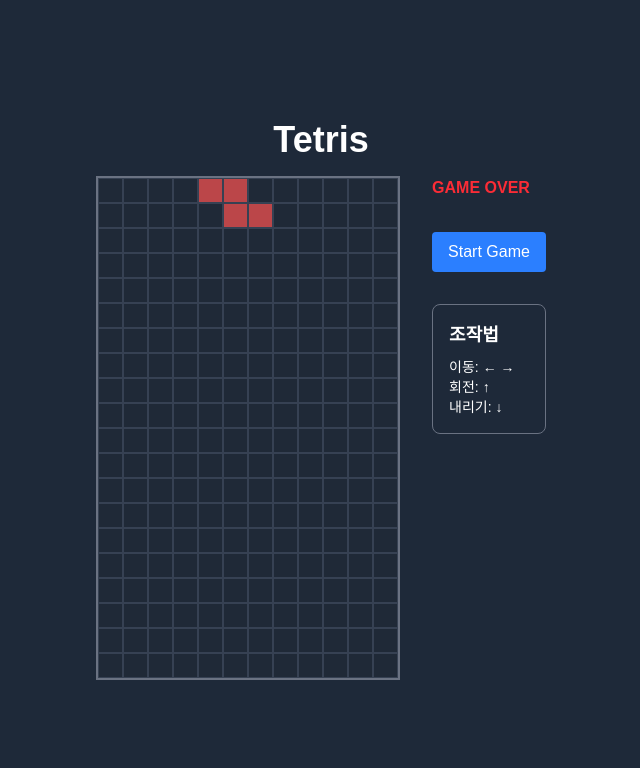
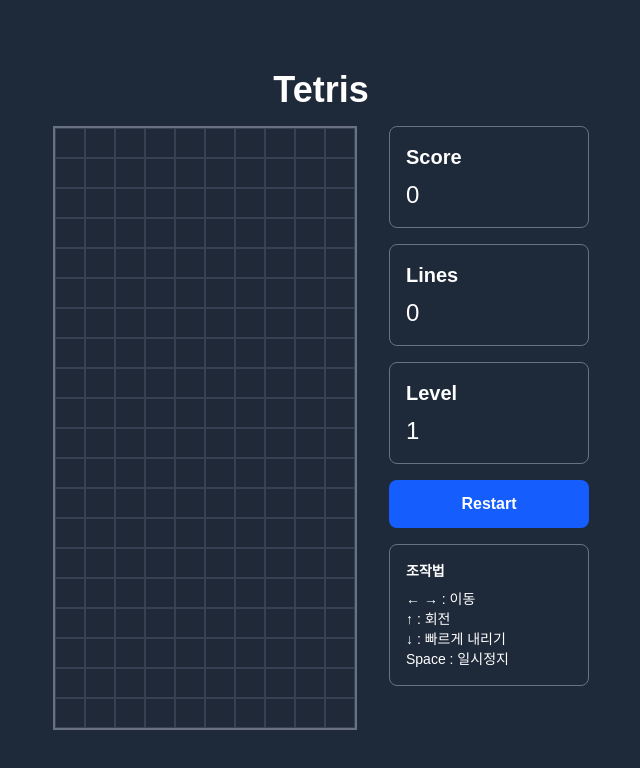
Before and after one commit to kangseonyeob/my-mini-games, a Next.js app: page /tetris in a window 1280 px wide. Shown: the top 768 px of the page, without its empty margins (319-959 px from the left). Built offline with nearby package versions, Linux system fonts and the light colour scheme.

Commit message:
feat: Complete rewrite of Tetris with stable architecture

```diff
--- a/app/tetris/page.tsx
+++ b/app/tetris/page.tsx
@@ -2,276 +2,213 @@
 
 import { useState, useEffect, useCallback } from 'react';
 
-// Types
-export type STAGECELL = string | number;
-export type STAGE = STAGECELL[][];
+const BOARD_WIDTH = 10;
+const BOARD_HEIGHT = 20;
 
-export type PLAYER = {
-  pos: {
-    x: number;
-    y: number;
-  };
-  tetromino: {
-    shape: number[][];
-    color: string;
-  };
-  tetrominoKey: string | number;
+const TETROMINOES = {
+  I: { shape: [[1, 1, 1, 1]], color: '80, 227, 230' },
+  J: { shape: [[1, 0, 0], [1, 1, 1]], color: '36, 95, 223' },
+  L: { shape: [[0, 0, 1], [1, 1, 1]], color: '223, 173, 36' },
+  O: { shape: [[1, 1], [1, 1]], color: '223, 217, 36' },
+  S: { shape: [[0, 1, 1], [1, 1, 0]], color: '48, 211, 56' },
+  T: { shape: [[1, 1, 1], [0, 1, 0]], color: '132, 61, 198' },
+  Z: { shape: [[1, 1, 0], [0, 1, 1]], color: '227, 78, 78' },
 };
 
-const LINE_POINTS = [40, 100, 300, 1200];
+const TETROMINO_KEYS = Object.keys(TETROMINOES);
 
-// Tetrominoes
-const TETROMINOES = {
-  0: { shape: [[0]], color: '0, 0, 0' },
-  I: {
-    shape: [[1, 1, 1, 1]],
-    color: '80, 227, 230',
-  },
-  J: {
-    shape: [
-      [1, 0, 0],
-      [1, 1, 1],
-    ],
-    color: '36, 95, 223',
-  },
-  L: {
-    shape: [
-      [0, 0, 1],
-      [1, 1, 1],
-    ],
-    color: '223, 173, 36',
-  },
-  O: {
-    shape: [
-      [1, 1],
-      [1, 1],
-    ],
-    color: '223, 217, 36',
-  },
-  S: {
-    shape: [
-      [0, 1, 1],
-      [1, 1, 0],
-    ],
-    color: '48, 211, 56',
-  },
-  T: {
-    shape: [
-      [1, 1, 1],
-      [0, 1, 0],
-    ],
-    color: '132, 61, 198',
-  },
-  Z: {
-    shape: [
-      [1, 1, 0],
-      [0, 1, 1],
-    ],
-    color: '227, 78, 78',
-  },
+const createEmptyBoard = () =>
+  Array(BOARD_HEIGHT).fill(null).map(() => Array(BOARD_WIDTH).fill(0));
+
+const getRandomTetromino = () => {
+  const key = TETROMINO_KEYS[Math.floor(Math.random() * TETROMINO_KEYS.length)];
+  return { key, ...TETROMINOES[key as keyof typeof TETROMINOES] };
 };
 
-const randomTetromino = () => {
-  const tetrominoes = 'IJLOSTZ';
-  const randTetromino =
-    tetrominoes[Math.floor(Math.random() * tetrominoes.length)];
-  return {
-    key: randTetromino,
-    object: TETROMINOES[randTetromino as keyof typeof TETROMINOES],
-  };
-};
+const isValidPosition = (board: number[][], piece: number[][], x: number, y: number) => {
+  for (let py = 0; py < piece.length; py++) {
+    for (let px = 0; px < piece[py].length; px++) {
+      if (piece[py][px]) {
+        const newX = x + px;
+        const newY = y + py;
 
-const STAGE_WIDTH = 12;
-const STAGE_HEIGHT = 20;
+        if (newX < 0 || newX >= BOARD_WIDTH || newY >= BOARD_HEIGHT) {
+          return false;
+        }
 
-const createStage = (): STAGE =>
-  Array.from(Array(STAGE_HEIGHT), () => Array(STAGE_WIDTH).fill(0));
-
-const checkCollision = (
-  playerState: PLAYER,
-  gameStage: STAGE,
-  { x: moveX, y: moveY }: { x: number; y: number }
-) => {
-  for (let y = 0; y < playerState.tetromino.shape.length; y += 1) {
-    for (let x = 0; x < playerState.tetromino.shape[y].length; x += 1) {
-      if (playerState.tetromino.shape[y][x] !== 0) {
-        const newY = y + playerState.pos.y + moveY;
-        const newX = x + playerState.pos.x + moveX;
-        if (
-          !gameStage[newY] ||
-          !gameStage[newY][newX] ||
-          gameStage[newY][newX] !== 0
-        ) {
-          return true;
+        if (newY >= 0 && board[newY][newX]) {
+          return false;
         }
       }
     }
   }
-  return false;
+  return true;
+};
+
+const rotatePiece = (piece: number[][]) => {
+  const rotated = piece[0].map((_, index) => piece.map(row => row[index]).reverse());
+  return rotated;
 };
 
 export default function Tetris() {
-  const [stage, setStage] = useState(createStage());
-  const [player, setPlayer] = useState<PLAYER>({
-    pos: { x: 0, y: 0 },
-    tetromino: TETROMINOES[0],
-    tetrominoKey: 0,
-  });
+  const [board, setBoard] = useState(createEmptyBoard);
+  const [currentPiece, setCurrentPiece] = useState(() => getRandomTetromino());
+  const [position, setPosition] = useState({ x: Math.floor(BOARD_WIDTH / 2) - 1, y: 0 });
   const [score, setScore] = useState(0);
-  const [rows, setRows] = useState(0);
-  const [level, setLevel] = useState(0);
+  const [lines, setLines] = useState(0);
+  const [level, setLevel] = useState(1);
   const [gameOver, setGameOver] = useState(false);
-  const [dropTime, setDropTime] = useState<number | null>(null);
+  const [isPaused, setIsPaused] = useState(true);
 
-  const resetPlayer = useCallback(() => {
-    const newTetromino = randomTetromino();
-    setPlayer({
-      pos: { x: STAGE_WIDTH / 2 - 2, y: 0 },
-      tetromino: newTetromino.object,
-      tetrominoKey: newTetromino.key,
-    });
-  }, []);
+  const clearLines = useCallback((newBoard: number[][]) => {
+    const fullLines: number[] = [];
 
-  const startGame = useCallback(() => {
-    setStage(createStage());
-    setDropTime(1000);
-    resetPlayer();
-    setGameOver(false);
-    setScore(0);
-    setRows(0);
-    setLevel(0);
-  }, [resetPlayer]);
-
-  const movePlayer = useCallback((dir: number) => {
-    if (!checkCollision(player, stage, { x: dir, y: 0 })) {
-      setPlayer(prev => ({ ...prev, pos: { x: prev.pos.x + dir, y: prev.pos.y } }));
+    for (let y = BOARD_HEIGHT - 1; y >= 0; y--) {
+      if (newBoard[y].every(cell => cell !== 0)) {
+        fullLines.push(y);
       }
-  }, [player, stage]);
-
-  const drop = useCallback(() => {
-    if (rows > (level + 1) * 10) {
-      setLevel(prev => prev + 1);
-      setDropTime(1000 / (level + 1) + 200);
     }
 
-    if (!checkCollision(player, stage, { x: 0, y: 1 })) {
-      setPlayer(prev => ({ ...prev, pos: { x: prev.pos.x, y: prev.pos.y + 1 } }));
-    } else {
-      if (player.pos.y < 1) {
-        setGameOver(true);
-        setDropTime(null);
-        return;
+    if (fullLines.length > 0) {
+      fullLines.forEach(lineIndex => {
+        newBoard.splice(lineIndex, 1);
+        newBoard.unshift(Array(BOARD_WIDTH).fill(0));
+      });
+
+      setLines(prev => prev + fullLines.length);
+      setScore(prev => prev + fullLines.length * 100 * level);
+
+      if (lines + fullLines.length >= level * 10) {
+        setLevel(prev => prev + 1);
+      }
     }
 
-      setStage(prevStage => {
-        const newStage = prevStage.map(row => [...row]);
-        player.tetromino.shape.forEach((row, y) => {
-          row.forEach((value, x) => {
-            if (value !== 0) {
-              newStage[y + player.pos.y][x + player.pos.x] = player.tetrominoKey;
+    return newBoard;
+  }, [level, lines]);
+
+  const placePiece = useCallback(() => {
+    const newBoard = board.map(row => [...row]);
+
+    currentPiece.shape.forEach((row, py) => {
+      row.forEach((cell, px) => {
+        if (cell) {
+          const x = position.x + px;
+          const y = position.y + py;
+          if (y >= 0) {
+            newBoard[y][x] = 1;
+          }
         }
       });
     });
 
-        const sweepRows = (stageToSweep: STAGE) => {
-          const ack: STAGE = [];
-          let clearedRows = 0;
-          for (let i = 0; i < stageToSweep.length; i++) {
-            if (stageToSweep[i].findIndex(cell => cell === 0) === -1) {
-              clearedRows++;
-              ack.unshift(Array(stageToSweep[0].length).fill(0));
-              continue;
-            }
-            ack.push(stageToSweep[i]);
-          }
-          if (clearedRows > 0) {
-            setScore(prev => prev + LINE_POINTS[clearedRows - 1] * (level + 1));
-            setRows(prev => prev + clearedRows);
-          }
-          return ack;
-        };
-        return sweepRows(newStage);
-      });
-      resetPlayer();
-    }
-  }, [level, player, resetPlayer, rows, stage]);
+    const clearedBoard = clearLines(newBoard);
+    setBoard(clearedBoard);
 
-  const dropPlayer = useCallback(() => {
-    setDropTime(null);
-    drop();
-  }, [drop]);
+    const newPiece = getRandomTetromino();
+    const newPosition = { x: Math.floor(BOARD_WIDTH / 2) - 1, y: 0 };
 
-  const keyUp = useCallback(({ keyCode }: { keyCode: number }) => {
-    if (!gameOver) {
-      if (keyCode === 40) {
-        setDropTime(1000 / (level + 1) + 200);
-      }
-    }
-  }, [gameOver, level]);
-
-  const playerRotate = useCallback(() => {
-    const clonedPlayer = JSON.parse(JSON.stringify(player));
-
-    const rotate = (matrix: number[][]) => {
-        const transposedMatrix = matrix[0].map((_, colIndex) => matrix.map(row => row[colIndex]));
-        return transposedMatrix.map(row => row.reverse());
-    };
-    clonedPlayer.tetromino.shape = rotate(clonedPlayer.tetromino.shape);
-
-    const pos = clonedPlayer.pos.x;
-    let offset = 1;
-    while (checkCollision(clonedPlayer, stage, { x: 0, y: 0 })) {
-      clonedPlayer.pos.x += offset;
-      offset = -(offset + (offset > 0 ? 1 : -1));
-      if (offset > clonedPlayer.tetromino.shape[0].length) {
-        clonedPlayer.tetromino.shape = rotate(rotate(rotate(clonedPlayer.tetromino.shape)));
-        clonedPlayer.pos.x = pos;
+    if (!isValidPosition(clearedBoard, newPiece.shape, newPosition.x, newPosition.y)) {
+      setGameOver(true);
+      setIsPaused(true);
       return;
     }
+
+    setCurrentPiece(newPiece);
+    setPosition(newPosition);
+  }, [board, currentPiece, position, clearLines]);
+
+  const moveDown = useCallback(() => {
+    if (gameOver || isPaused) return;
+
+    const newY = position.y + 1;
+
+    if (isValidPosition(board, currentPiece.shape, position.x, newY)) {
+      setPosition(prev => ({ ...prev, y: newY }));
+    } else {
+      placePiece();
     }
-    setPlayer(clonedPlayer);
-  }, [player, stage]);
+  }, [board, currentPiece.shape, position, gameOver, isPaused, placePiece]);
 
-  const move = useCallback(({ keyCode }: { keyCode: number }) => {
-    if (!gameOver) {
-      if (keyCode === 37) {
-        movePlayer(-1);
-      } else if (keyCode === 39) {
-        movePlayer(1);
-      } else if (keyCode === 40) {
-        dropPlayer();
-      } else if (keyCode === 38) {
-        playerRotate();
+  const move = useCallback((dx: number) => {
+    if (gameOver || isPaused) return;
+
+    const newX = position.x + dx;
+
+    if (isValidPosition(board, currentPiece.shape, newX, position.y)) {
+      setPosition(prev => ({ ...prev, x: newX }));
     }
+  }, [board, currentPiece.shape, position, gameOver, isPaused]);
+
+  const rotate = useCallback(() => {
+    if (gameOver || isPaused) return;
+
+    const rotated = rotatePiece(currentPiece.shape);
+
+    if (isValidPosition(board, rotated, position.x, position.y)) {
+      setCurrentPiece(prev => ({ ...prev, shape: rotated }));
     }
-  }, [gameOver, movePlayer, dropPlayer, playerRotate]);
+  }, [board, currentPiece.shape, position, gameOver, isPaused]);
+
+  const startGame = useCallback(() => {
+    setBoard(createEmptyBoard());
+    setCurrentPiece(getRandomTetromino());
+    setPosition({ x: Math.floor(BOARD_WIDTH / 2) - 1, y: 0 });
+    setScore(0);
+    setLines(0);
+    setLevel(1);
+    setGameOver(false);
+    setIsPaused(false);
+  }, []);
+
+  const handleKeyPress = useCallback((e: KeyboardEvent) => {
+    if (gameOver) return;
+
+    switch (e.code) {
+      case 'ArrowLeft':
+        e.preventDefault();
+        move(-1);
+        break;
+      case 'ArrowRight':
+        e.preventDefault();
+        move(1);
+        break;
+      case 'ArrowDown':
+        e.preventDefault();
+        moveDown();
+        break;
+      case 'ArrowUp':
+        e.preventDefault();
+        rotate();
+        break;
+      case 'Space':
+        e.preventDefault();
+        setIsPaused(prev => !prev);
+        break;
+    }
+  }, [gameOver, move, moveDown, rotate]);
 
   useEffect(() => {
-    startGame();
-  }, [startGame]);
+    window.addEventListener('keydown', handleKeyPress);
+    return () => window.removeEventListener('keydown', handleKeyPress);
+  }, [handleKeyPress]);
 
   useEffect(() => {
-    if (!gameOver && dropTime) {
-        const interval = setInterval(drop, dropTime);
+    if (!gameOver && !isPaused) {
+      const interval = setInterval(moveDown, Math.max(100, 1000 - (level - 1) * 100));
       return () => clearInterval(interval);
     }
-  }, [gameOver, dropTime, drop]);
+  }, [moveDown, gameOver, isPaused, level]);
 
-  const displayStage = createStage();
-  stage.forEach((row, y) => {
-    row.forEach((cell, x) => {
-      displayStage[y][x] = cell;
-    });
-  });
+  const displayBoard = board.map(row => [...row]);
 
-  if (player.tetrominoKey !== 0) {
-    player.tetromino.shape.forEach((row, y) => {
-        row.forEach((value, x) => {
-            if (value !== 0) {
-                const yPos = y + player.pos.y;
-                const xPos = x + player.pos.x;
-                if(displayStage[yPos]){
-                    displayStage[yPos][xPos] = player.tetrominoKey;
+  if (!gameOver && !isPaused) {
+    currentPiece.shape.forEach((row, py) => {
+      row.forEach((cell, px) => {
+        if (cell) {
+          const x = position.x + px;
+          const y = position.y + py;
+          if (y >= 0 && y < BOARD_HEIGHT && x >= 0 && x < BOARD_WIDTH) {
+            displayBoard[y][x] = 2;
           }
         }
       });
@@ -279,60 +216,65 @@ export default function Tetris() {
   }
 
   return (
+    <div className="flex flex-col items-center justify-center min-h-screen bg-gray-800 text-white p-4">
+      <h1 className="text-4xl font-bold mb-4">Tetris</h1>
+
+      <div className="flex gap-8 items-start">
         <div
-      className="flex flex-col items-center justify-center min-h-screen bg-gray-800 text-white"
-      role="button"
-      tabIndex={0}
-      onKeyDown={move}
-      onKeyUp={keyUp}
-      autoFocus
-    >
-      <h1 className="text-4xl font-bold mb-4">Tetris</h1>
-      <div className="flex gap-8">
-        <div
-          className="grid border-2 border-gray-500"
+          className="grid border-2 border-gray-500 bg-gray-900"
           style={{
-            gridTemplateColumns: `repeat(${STAGE_WIDTH}, 25px)`,
-            gridTemplateRows: `repeat(${STAGE_HEIGHT}, 25px)`,
+            gridTemplateColumns: `repeat(${BOARD_WIDTH}, 30px)`,
+            gridTemplateRows: `repeat(${BOARD_HEIGHT}, 30px)`,
           }}
         >
-          {displayStage.map((row, y) =>
+          {displayBoard.map((row, y) =>
             row.map((cell, x) => (
               <div
                 key={`${y}-${x}`}
-                className="w-[25px] h-[25px] border border-gray-700"
+                className="w-[30px] h-[30px] border border-gray-700"
                 style={{
-                  backgroundColor: cell !== 0 ? `rgba(${TETROMINOES[cell as keyof typeof TETROMINOES].color}, 0.8)` : 'rgb(31 41 55)',
+                  backgroundColor: cell === 1 ? '#4A90E2' : cell === 2 ? '#E24A4A' : '#1F2937',
                 }}
               />
             ))
           )}
         </div>
-        <div className="flex flex-col gap-4">
-            {gameOver ? (
-                <div className='text-red-500 font-bold'>GAME OVER</div>
-            ) : (
-                <>
-                    <div className='p-4 border border-gray-500 rounded-lg'>
-                        <h2 className="text-xl font-bold">Score</h2>
+
+        <div className="flex flex-col gap-4 min-w-[200px]">
+          <div className="p-4 border border-gray-500 rounded-lg">
+            <h2 className="text-xl font-bold mb-2">Score</h2>
             <p className="text-2xl">{score}</p>
           </div>
-                    <div className='p-4 border border-gray-500 rounded-lg'>
-                        <h2 className="text-xl font-bold">Rows</h2>
-                        <p className="text-2xl">{rows}</p>
+
+          <div className="p-4 border border-gray-500 rounded-lg">
+            <h2 className="text-xl font-bold mb-2">Lines</h2>
+            <p className="text-2xl">{lines}</p>
           </div>
-                    <div className='p-4 border border-gray-500 rounded-lg'>
-                        <h2 className="text-xl font-bold">Level</h2>
+
+          <div className="p-4 border border-gray-500 rounded-lg">
+            <h2 className="text-xl font-bold mb-2">Level</h2>
             <p className="text-2xl">{level}</p>
           </div>
-                </>
+
+          {gameOver && (
+            <div className="p-4 border border-red-500 rounded-lg bg-red-900/20">
+              <h2 className="text-xl font-bold text-red-400">Game Over!</h2>
+            </div>
           )}
-            <button onClick={startGame} className="mt-4 px-4 py-2 bg-blue-500 rounded">Start Game</button>
-            <div className='mt-4 p-4 border border-gray-500 rounded-lg text-sm'>
-              <h2 className="text-lg font-bold mb-2">조작법</h2>
-              <p>이동: ← →</p>
-              <p>회전: ↑</p>
-              <p>내리기: ↓</p>
+
+          <button
+            onClick={startGame}
+            className="px-6 py-3 bg-blue-600 hover:bg-blue-700 rounded-lg font-bold"
+          >
+            {gameOver ? 'New Game' : 'Restart'}
+          </button>
+
+          <div className="p-4 border border-gray-500 rounded-lg text-sm">
+            <h3 className="font-bold mb-2">조작법</h3>
+            <p>← → : 이동</p>
+            <p>↑ : 회전</p>
+            <p>↓ : 빠르게 내리기</p>
+            <p>Space : 일시정지</p>
           </div>
         </div>
       </div>
```
Lines whose indentation alone changed are shown as unchanged.
